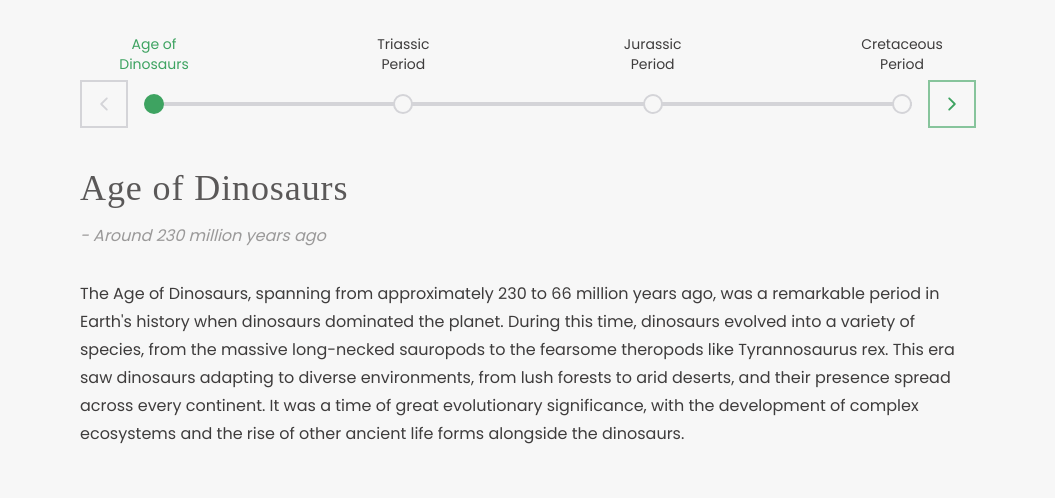
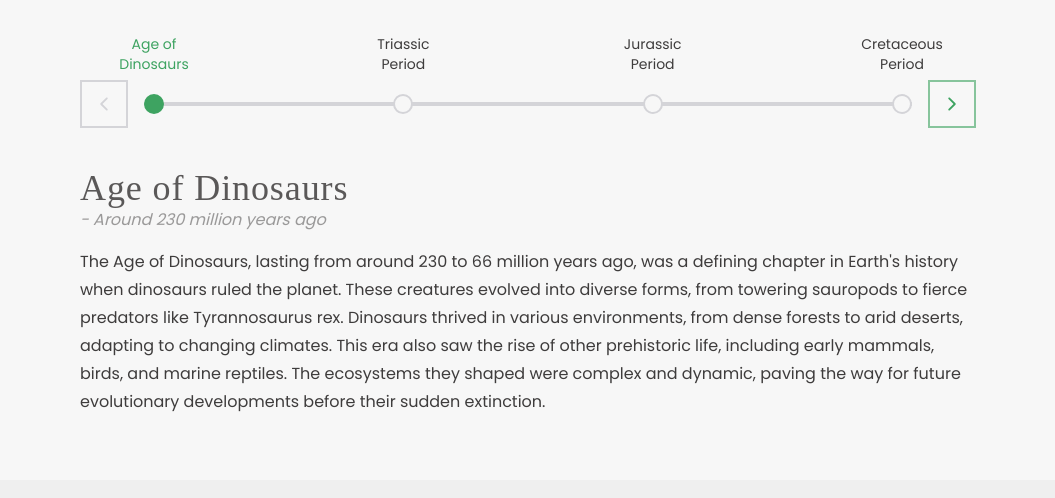
Before and after one commit to Predrag-Jandric/Pangea-Dino-Museum, a React (Vite) app in the folder frontend/: page / in a window 1280 px wide. Shown: the part 920-1418 px from the top of the page, without its empty margins (112-1167 px from the left). Built offline with nearby package versions, Linux system fonts and the light colour scheme; no server answers; a web font is replaced by a local one.

Commit message:
will ADD: animations to timeline component text, on change, some guard rails and timeline content changes

```diff
--- a/frontend/src/components/Timeline.jsx
+++ b/frontend/src/components/Timeline.jsx
@@ -2,22 +2,33 @@ import { useState } from "react";
 import { IoIosArrowBack, IoIosArrowForward } from "react-icons/io";
 import { timelineEvents } from "../utils/data";
 import Title from "./Title";
-import { motion } from "framer-motion";
-import { defaultAnimation } from "../utils/animations";
+import { AnimatePresence, motion } from "framer-motion";
+import { defaultAnimation, timelineAnimation } from "../utils/animations";
 
 function Timeline() {
   const [selectedIndex, setSelectedIndex] = useState(0);
+  const [isButtonDisabled, setIsButtonDisabled] = useState(false);
 
   const handleNext = () => {
     if (selectedIndex < timelineEvents.length - 1) {
       setSelectedIndex((prevIndex) => prevIndex + 1);
+      setIsButtonDisabled(true);
+      setTimeout(() => setIsButtonDisabled(false), 600);
     }
   };
 
   const handlePrev = () => {
     if (selectedIndex > 0) {
       setSelectedIndex((prevIndex) => prevIndex - 1);
+      setIsButtonDisabled(true);
+      setTimeout(() => setIsButtonDisabled(false), 600);
     }
+  };
+
+  const handleManualSelect = (index) => {
+    setSelectedIndex(index);
+    setIsButtonDisabled(true);
+    setTimeout(() => setIsButtonDisabled(false), 600);
   };
 
   return (
@@ -31,9 +42,10 @@ function Timeline() {
     >
       <Title title="Ancient Timeline" className="mb-12" />
       <div className="flex w-full max-w-4xl items-center justify-between">
+        {/* previous element button */}
         <button
           onClick={handlePrev}
-          disabled={selectedIndex === 0}
+          disabled={selectedIndex === 0 || isButtonDisabled}
           className="rounded-custom border-2 border-primary/60 p-3 text-lg text-primary transition-all hover:bg-primary/5 disabled:cursor-not-allowed disabled:border-grayOne disabled:text-grayOne disabled:hover:bg-transparent"
         >
           <IoIosArrowBack className="size-5 font-extrabold" />
@@ -52,10 +64,11 @@ function Timeline() {
           </div>
 
           <div className="relative z-10 flex items-center justify-between">
+            {/* period names about the horizontal timeline */}
             {timelineEvents.map((event, index) => (
               <div
                 key={index}
-                onClick={() => setSelectedIndex(index)}
+                onClick={() => handleManualSelect(index)}
                 className="relative flex cursor-pointer flex-col items-center py-1"
               >
                 <span
@@ -78,16 +91,30 @@ function Timeline() {
           </div>
         </div>
 
+        {/* next element button */}
         <button
           onClick={handleNext}
-          disabled={selectedIndex === timelineEvents.length - 1}
+          disabled={
+            selectedIndex === timelineEvents.length - 1 || isButtonDisabled
+          }
           className="rounded-custom border-2 border-primary/60 p-3 text-lg text-primary transition-all hover:bg-primary/5 disabled:cursor-not-allowed disabled:border-grayOne disabled:text-grayOne disabled:hover:bg-transparent"
         >
           <IoIosArrowForward className="size-5 font-extrabold" />
         </button>
       </div>
 
-      <div className="flex w-full max-w-4xl flex-col gap-4 pt-10 text-dark">
+      {/* text section */}
+      <div className="relative flex w-full max-w-4xl flex-col gap-4 overflow-hidden pt-10 text-dark">
+        <AnimatePresence mode="wait">
+          <motion.div
+            key={selectedIndex}
+            variants={timelineAnimation}
+            initial="initial"
+            animate="animate"
+            exit="exit"
+            transition={timelineAnimation.transition}
+            className="w-full"
+          >
             <h2 className="font-titles text-4xl font-thin tracking-wide text-dark/85">
               {timelineEvents[selectedIndex].title}
             </h2>
@@ -97,6 +124,8 @@ function Timeline() {
             <p className="mt-4 text-lg text-textsize">
               {timelineEvents[selectedIndex].description}
             </p>
+          </motion.div>
+        </AnimatePresence>
       </div>
     </motion.div>
   );
--- a/frontend/src/utils/animations.js
+++ b/frontend/src/utils/animations.js
@@ -11,6 +11,13 @@ export const defaultAnimation = {
       delay: 0.3,
     },
   },
+};
+
+export const timelineAnimation = {
+  initial: { opacity: 0 },
+  animate: { opacity: 1 },
+  exit: { opacity: 0 },
+  transition: { type: "tween", duration: 0.4 },
 };
 
 export const heroAnimation = {
--- a/frontend/src/utils/data.js
+++ b/frontend/src/utils/data.js
@@ -105,25 +105,25 @@ export const timelineEvents = [
   {
     title: "Age of Dinosaurs",
     description:
-      "The Age of Dinosaurs, spanning from approximately 230 to 66 million years ago, was a remarkable period in Earth's history when dinosaurs dominated the planet. During this time, dinosaurs evolved into a variety of species, from the massive long-necked sauropods to the fearsome theropods like Tyrannosaurus rex. This era saw dinosaurs adapting to diverse environments, from lush forests to arid deserts, and their presence spread across every continent. It was a time of great evolutionary significance, with the development of complex ecosystems and the rise of other ancient life forms alongside the dinosaurs.",
+      "The Age of Dinosaurs, lasting from around 230 to 66 million years ago, was a defining chapter in Earth's history when dinosaurs ruled the planet. These creatures evolved into diverse forms, from towering sauropods to fierce predators like Tyrannosaurus rex. Dinosaurs thrived in various environments, from dense forests to arid deserts, adapting to changing climates. This era also saw the rise of other prehistoric life, including early mammals, birds, and marine reptiles. The ecosystems they shaped were complex and dynamic, paving the way for future evolutionary developments before their sudden extinction.",
     time: "Around 230 million years ago",
   },
   {
     title: "Triassic Period",
     description:
-      "The Triassic Period, which occurred from about 252 to 201 million years ago, marked the beginning of the Mesozoic Era and the dawn of the dinosaurs. Following the largest mass extinction event in Earth's history at the end of the Permian Period, life began to slowly recover, and the first true dinosaurs began to emerge. The Triassic saw the development of early dinosaur species such as Coelophysis and Herrerasaurus. The climate during this time was hot and arid, with vast deserts, but by the end of the period, the world was on the cusp of the more familiar dinosaur-dominated ecosystems of the Jurassic.",
+      "The Triassic Period, spanning from 252 to 201 million years ago, marked the dawn of the Mesozoic Era and the rise of dinosaurs. Following Earth's largest mass extinction event at the end of the Permian, life began to recover, and the first dinosaurs, such as Coelophysis and Herrerasaurus, emerged. The climate was largely hot and dry, dominated by vast deserts and scattered forests. By the period's end, early dinosaurs had begun to roam around and spread, setting the stage for the larger and more dominant species of the Jurassic. This era also saw the first true mammals and flying reptiles.",
     time: "Around 252 to 201 million years ago",
   },
   {
     title: "Jurassic Period",
     description:
-      "The Jurassic Period, lasting from about 201 to 145 million years ago, was a golden age for dinosaurs. It saw the rise of some of the largest and most iconic dinosaur species, including the long-necked Brachiosaurus and the predatory Allosaurus. During this time, the supercontinent Pangaea began to break apart, leading to the formation of distinct landmasses and the spread of different dinosaur species across the globe. The climate was warm and humid, promoting the growth of lush vegetation, which supported both herbivorous and carnivorous dinosaurs. This period also saw the emergence of the first birds, evolving from small theropod dinosaurs.",
+      "The Jurassic Period, lasting from 201 to 145 million years ago, was a golden age for dinosaurs, with species such as Brachiosaurus and Allosaurus thriving. During this time, the supercontinent Pangaea began breaking apart, leading to the diversification of dinosaurs across the globe. The climate was warm and humid, supporting dense forests and abundant plant life, which sustained massive herbivores. The first birds evolved from small theropod dinosaurs, bridging the gap between reptiles and modern avians. This period also saw the continued rise of marine reptiles and the dominance of new dinosaur groups.",
     time: "Around 201 to 145 million years ago",
   },
   {
     title: "Cretaceous Period",
     description:
-      "The Cretaceous Period, which lasted from around 145 to 66 million years ago, was the final chapter in the era of dinosaurs. It was a time of great diversity, with iconic species such as the massive Tyrannosaurus rex and the armored Triceratops roaming the Earth. Flowering plants began to evolve, changing ecosystems and providing new food sources for herbivorous dinosaurs. The period also saw the appearance of new dinosaur groups, including the first hadrosaurids (duck-billed dinosaurs) and the large carnivorous theropods like Spinosaurus. However, the Cretaceous Period came to a dramatic and catastrophic end, with the famous mass extinction event that wiped out approximately 75% of all life on Earth, including the dinosaurs.",
+      "The Cretaceous Period, from about 145 to 66 million years ago, was the final era of the dinosaurs and one of great diversity. Iconic species such as Tyrannosaurus rex and Triceratops roamed vast ecosystems alongside newly evolved flowering plants. This period also introduced duck-billed hadrosaurids and massive theropods like Spinosaurus. Marine reptiles flourished in the oceans, while early mammals began to diversify. However, the Cretaceous ended in catastrophe with a mass extinction event that wiped out most dinosaurs, changing life on Earth forever and paving the way for the rise of mammals.",
     time: "Around 145 to 66 million years ago",
   },
 ];
```
Lines whose indentation alone changed are shown as unchanged.
